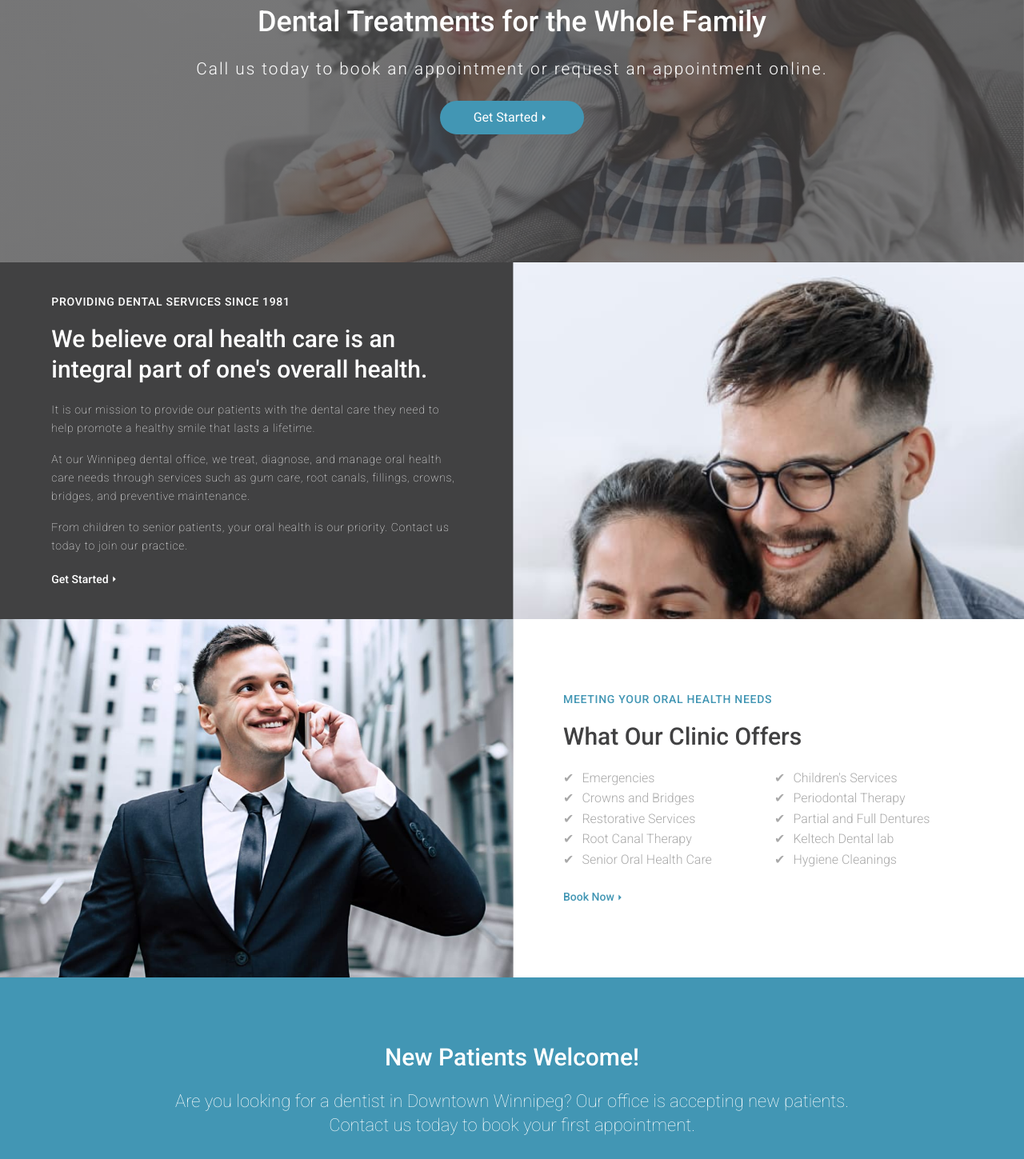
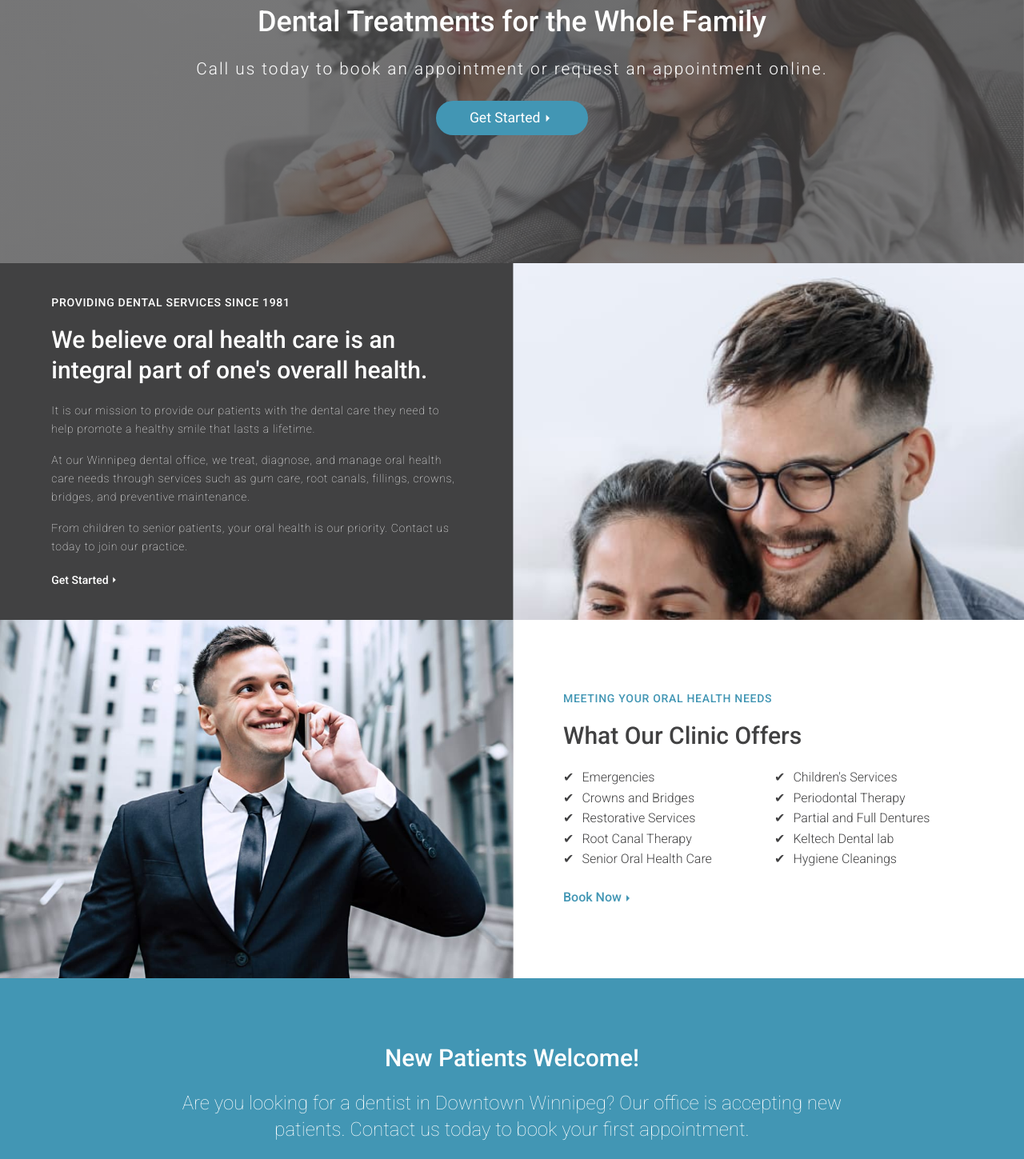
Before and after one commit to gerald-encabo/dental-clinic-spa, a React (Vite) app: page / in a window 1280 px wide. Shown: the part 300-1749 px from the top of the page at 80% size. Built offline with nearby package versions, Linux system fonts and the light colour scheme; a web font is replaced by a local one.

Commit message:
Accessbility update

```diff
--- a/src/styles/banner.scss
+++ b/src/styles/banner.scss
@@ -72,6 +72,7 @@
             display: flex;
             align-items: center;
             justify-content: center;
+            font-size: 1.1rem;
         }
         a:hover {
             border: 0.125rem solid $blueColorHover;
--- a/src/styles/contact.scss
+++ b/src/styles/contact.scss
@@ -120,6 +120,7 @@
             color: $textLightColor;
             cursor: pointer;
             margin-top: 10px;
+            font-size: .875rem;
         }
 
         input[type=submit]:hover {
--- a/src/styles/content-b.scss
+++ b/src/styles/content-b.scss
@@ -86,14 +86,14 @@
             }
 
             h2 {
-                font-size: 30px;
+                font-size: 1.875rem;
                 line-height: 1.2647058824;
                 font-weight: 500;
             }
 
             ul {
                 list-style: none;
-                color: #a9a9a9;
+                //color: #a9a9a9;
                 font-weight: 300;
                 margin-bottom: 20px;
                 -webkit-columns: 2;
@@ -117,7 +117,7 @@
                 line-height: 1.2307692308;
                 transition: all 0.2s ease-out;
                 margin-top: 0.15625rem;
-                font-size: .875rem;
+                font-size: 1rem;
                 font-weight: 500;
                 line-height: 1.6428571429;
                 display: flex;
--- a/src/styles/content-c.scss
+++ b/src/styles/content-c.scss
@@ -21,7 +21,7 @@
 
         p {
             margin-bottom: 1.25rem;
-            font-size: 22px;
+            font-size: 1.5rem;
             font-weight: 100;
             max-width: 53.125rem;
             margin-left: auto;
```
